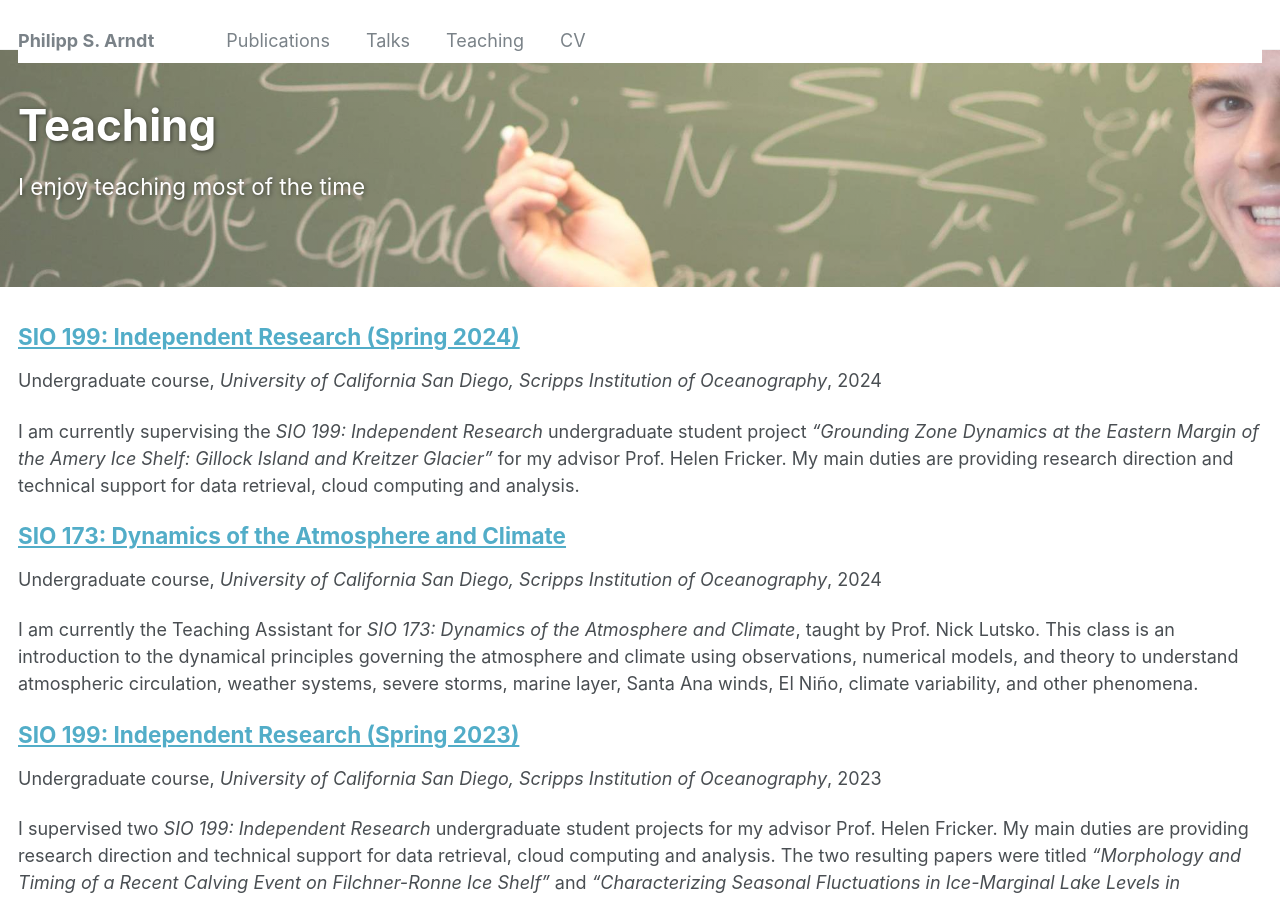
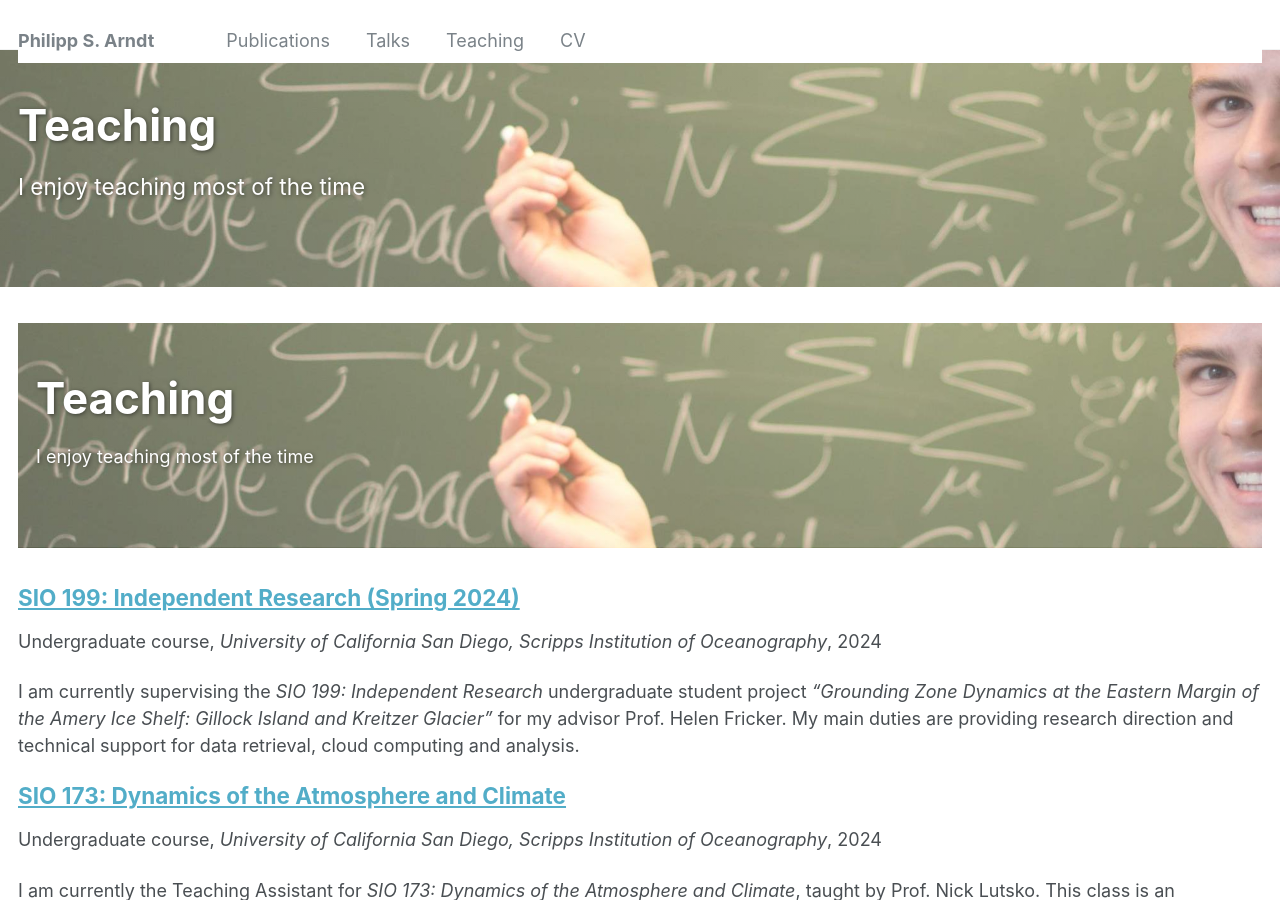
Before and after one commit to fliphilipp/fliphilipp.github.io, a Jekyll site: the page built from _pages/teaching.html, in a window 1280 px wide and 900 px high. Built offline with Jekyll 4.4.1, drawn with Linux system fonts in a browser that asks for light colours.

Commit message:
Update teaching.html

```diff
--- a/_pages/teaching.html
+++ b/_pages/teaching.html
@@ -19,6 +19,10 @@ header:
 </p>
 -->
 
+{% if page.header.overlay_color or page.header.overlay_image or page.header.image %}
+  {% include page__hero.html %}
+{% endif %}
+
 {% include base_path %}
 
 {% for post in site.teaching reversed %}
```
